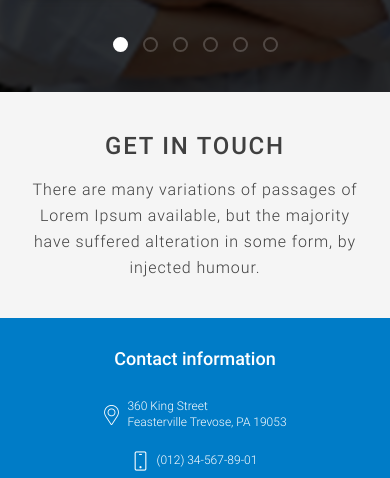
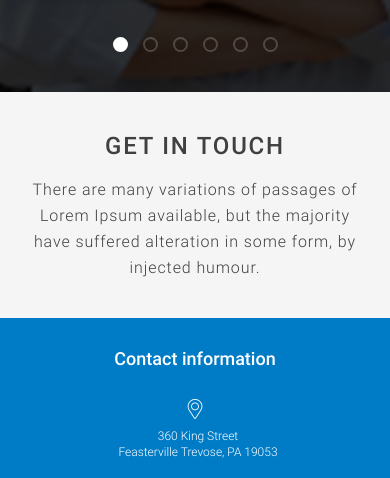
Before and after one commit to stevaricaf/stevaricaf.github.io, a website: page root/index.html in a window 390 px wide. Shown: the part 11465-11943 px from the top of the page. Drawn offline with Linux system fonts and the light colour scheme; files whose address does not match are found by name.

Commit message:
Fix contact phone look

```diff
--- a/root/index.html
+++ b/root/index.html
@@ -998,7 +998,7 @@
 					<a href="javascript:;" class="footer__link">Author Terms</a>
 					<a href="javascript:;" class="footer__link">Premium Licenses</a>
 					<a href="javascript:;" class="footer__link">Contact me</a>
-					<div class="social__box footer-social__social">
+					<div class="social__box footer-social__icon-wrap">
 						<a href="javascript:;" target="_blank" class="social__link footer-social__link">
 							<span class="icon font-icon-facebook social__icon footer-social__icon"></span>
 						</a>
--- a/root/scss/components/_textarea.scss
+++ b/root/scss/components/_textarea.scss
@@ -2,6 +2,7 @@
 
 textarea {
     font-family: $font-default;
+    vertical-align: bottom;
     resize: none;
     border: 0;
     background-color: transparent;
--- a/root/scss/templates/layout/_footer.scss
+++ b/root/scss/templates/layout/_footer.scss
@@ -25,7 +25,7 @@
         flex-basis: 100%;
     }
     @include breakpoint(phone) {
-        margin-bottom: 30px;
+        margin-bottom: 40px;
     }
 }
 
@@ -98,8 +98,11 @@
     }
 }
 
-.footer-social__social {
+.footer-social__icon-wrap {
     margin-top: 10px;
+    @include breakpoint(phone) {
+        margin-top: 30px;
+    }
 }
 
 .footer-social__icon {
--- a/root/scss/templates/modules/_contact.scss
+++ b/root/scss/templates/modules/_contact.scss
@@ -38,6 +38,10 @@
 
 .contact-info__data-wrap {
     margin-left: -2px;
+    @include breakpoint(phone) {
+        margin-left: 0;
+        margin-bottom: 20px;
+    }
 }
 
 .contact-info__data {
@@ -46,6 +50,7 @@
     align-items: center;
     @include breakpoint(phone) {
         margin-bottom: 20px;
+        flex-direction: column;
         justify-content: center;
     }
 }
@@ -64,17 +69,26 @@
 
 .contact-info__icon {
     color: $white;
+    @include breakpoint(phone) {
+        margin-bottom: 10px;
+    }
 }
 
 .contact-info__icon--mod {
     margin-top: 0;
     margin-left: 3px;
     font-size: 14px;
+    @include breakpoint(phone) {
+        margin-left: 0;
+    }
 }
 
 .contact-info__text {
     margin-bottom: 2px;
     color: $white;
+    @include breakpoint(phone) {
+        text-align: center;
+    }
 }
 
 .contact-social__icon-wrap {
@@ -163,7 +177,7 @@
 }
 
 .form__btn {
-    margin-top: 11px;
+    margin-top: 15px;
     margin-left: 20px;
     @include breakpoint(phone) {
         margin-top: 0;
```
Also changed, not shown: root/templates/components/layout/_footer.html (+1 -1 lines), root/src/css/dist/style.min.css, root/src/css/style.css, 1 other file.
